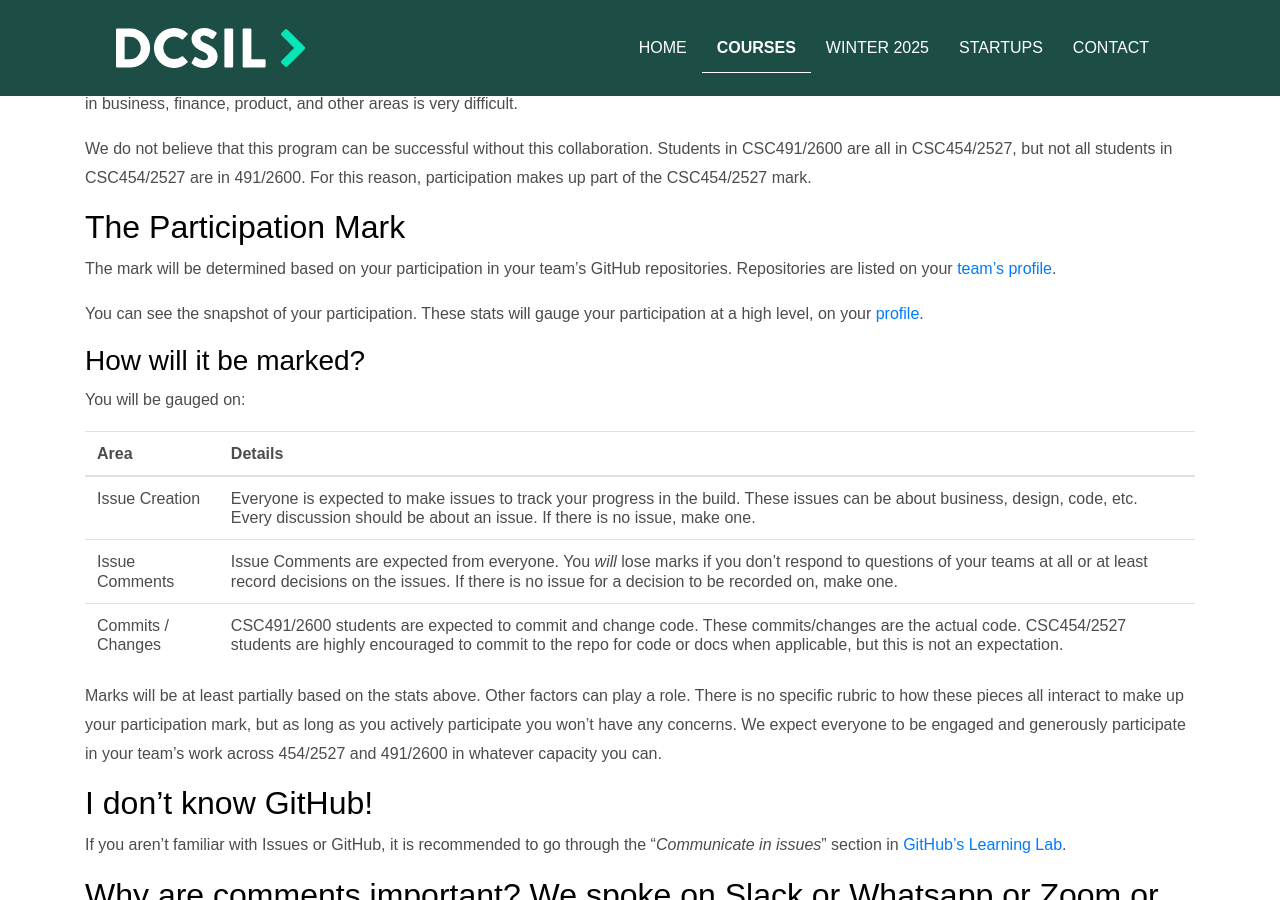
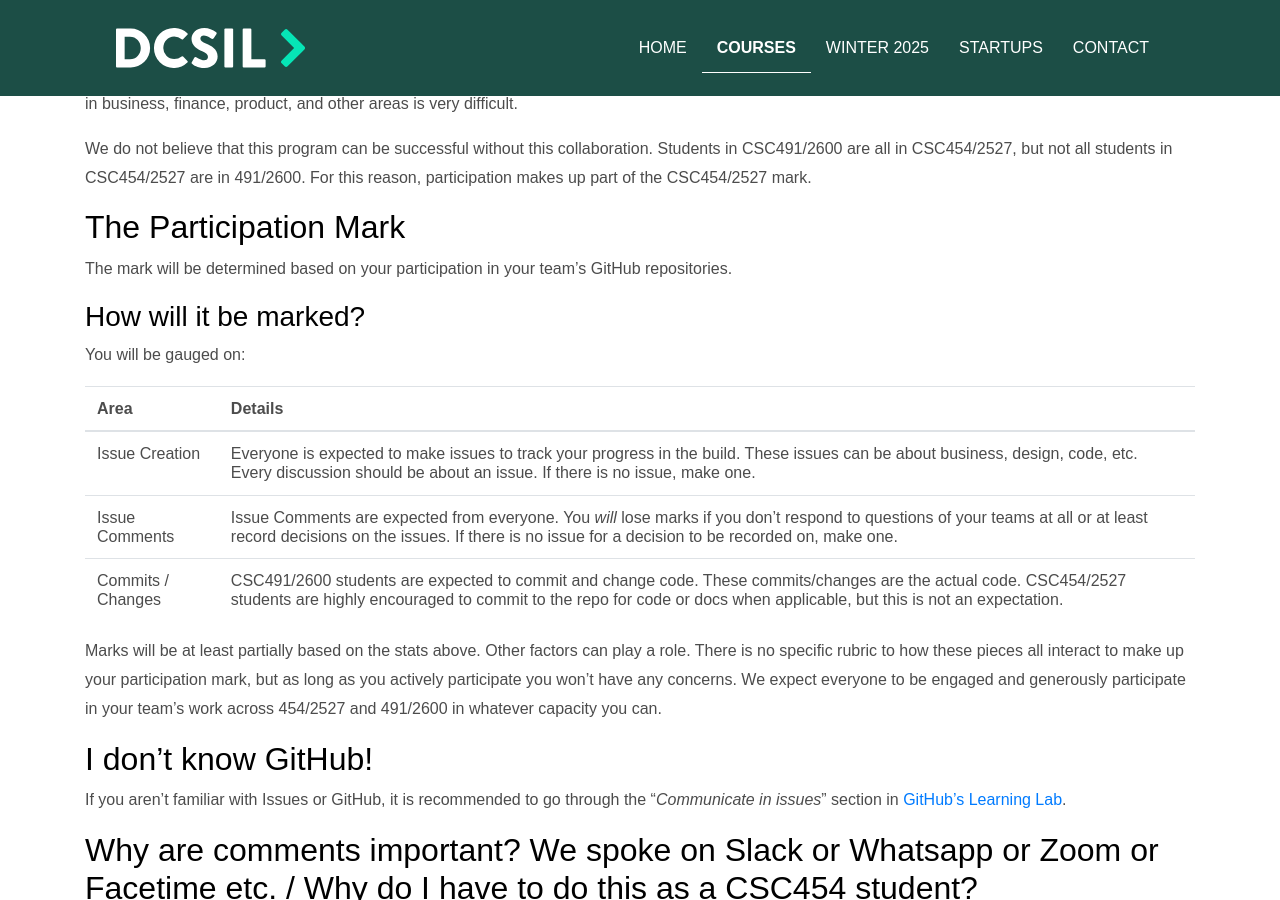
Before and after one commit to dcsil/website, a Jekyll site: the page built from _pages/courses/participation.html, in a window 1280 px wide and 900 px high, scrolled down 796 px. Built offline with Jekyll 4.4.1, drawn with Linux system fonts in a browser that asks for light colours.

Commit message:
remove LearnSoftware application mentions

```diff
--- a/_includes/course/participation.md
+++ b/_includes/course/participation.md
@@ -8,9 +8,7 @@ We do not believe that this program can be successful without this collaboration
 
 ## The Participation Mark
 
-The mark will be determined based on your participation in your team's GitHub repositories. Repositories are listed on your [team's profile](https://learnsoftware.engineering/my_team).
-
-You can see the snapshot of your participation. These stats will gauge your participation at a high level, on your [profile](https://learnsoftware.engineering/profile).
+The mark will be determined based on your participation in your team's GitHub repositories.
 
 ### How will it be marked?
 
```
